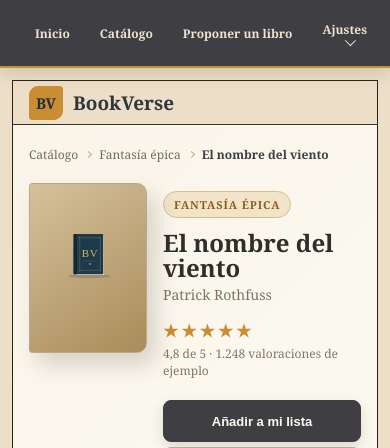
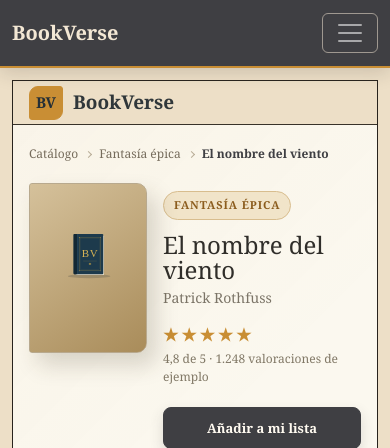
Before and after one commit to LastraMigue/BookVerse, a PHP site: page /libro.php in a window 390 px wide. Shown: the top 448 px of the page. Run offline with PHP 8.4, Linux system fonts and the light colour scheme.

Commit message:
feat: code separated within the same CSS file and CSS optimization; hamburger menu added #22

```diff
--- a/CrearCuenta.php
+++ b/CrearCuenta.php
@@ -6,8 +6,6 @@
     <meta name="description" content="Crea tu cuenta en BookVerse para guardar libros y organizar tus lecturas.">
     <title>Crear cuenta | BookVerse</title>
     <!-- Bootstrap -->
-    <link href="https://cdn.jsdelivr.net/npm/bootstrap@5.3.3/dist/css/bootstrap.min.css" rel="stylesheet">
-    <link rel="stylesheet" href="styles.css">
 </head>
 <body class="pagina-acceso">
     <?php include 'navbar.php'; ?>
--- a/FormularioLibro.php
+++ b/FormularioLibro.php
@@ -6,8 +6,6 @@
     <meta name="description" content="Propón un libro para que más lectores puedan descubrirlo en BookVerse.">
     <title>Proponer un libro | BookVerse</title>
     <!-- Bootstrap -->
-    <link href="https://cdn.jsdelivr.net/npm/bootstrap@5.3.3/dist/css/bootstrap.min.css" rel="stylesheet">
-    <link rel="stylesheet" href="styles.css">
 </head>
 <body class="pagina-catalogo pagina-formulario">
     <?php include 'navbar.php'; ?>
--- a/IniciarSesion.php
+++ b/IniciarSesion.php
@@ -6,8 +6,6 @@
     <meta name="description" content="Inicia sesión en BookVerse y continúa organizando tus próximas lecturas.">
     <title>Iniciar sesión | BookVerse</title>
     <!-- Bootstrap -->
-    <link href="https://cdn.jsdelivr.net/npm/bootstrap@5.3.3/dist/css/bootstrap.min.css" rel="stylesheet">
-    <link rel="stylesheet" href="styles.css">
 </head>
 <body class="pagina-acceso">
     <?php include 'navbar.php'; ?>
--- a/MisListas.php
+++ b/MisListas.php
@@ -5,7 +5,6 @@
     <meta name="viewport" content="width=device-width, initial-scale=1.0">
     <meta name="description" content="Organiza tus próximas lecturas y vuelve a los libros que más te gustan en BookVerse.">
     <title>Mis listas | BookVerse</title>
-    <link rel="stylesheet" href="styles.css">
 </head>
 <body class="pagina-catalogo pagina-listas">
     <?php include 'navbar.php'; ?>
--- a/administracion.php
+++ b/administracion.php
@@ -5,7 +5,6 @@
     <meta name="viewport" content="width=device-width, initial-scale=1.0">
     <meta name="description" content="Revisa las propuestas de libros de BookVerse.">
     <title>Administración | BookVerse</title>
-    <link rel="stylesheet" href="styles.css">
 </head>
 <body class="pagina-catalogo pagina-administracion">
     <?php include 'navbar.php'; ?>
--- a/inicio.php
+++ b/inicio.php
@@ -6,8 +6,6 @@
     <meta name="description" content="Descubre tu próxima lectura en BookVerse: explora libros, guarda tus favoritos y comparte tu pasión por las historias.">
     <title>BookVerse | Un universo de historias</title>
     <!-- Bootstrap -->
-    <link href="https://cdn.jsdelivr.net/npm/bootstrap@5.3.3/dist/css/bootstrap.min.css" rel="stylesheet">
-    <link rel="stylesheet" href="styles.css">
 </head>
 <body class="pagina-inicio">
     <?php include 'navbar.php'; ?>
--- a/libro.php
+++ b/libro.php
@@ -5,7 +5,6 @@
     <meta name="viewport" content="width=device-width, initial-scale=1.0">
     <meta name="description" content="Consulta portadas, sinopsis y detalles de libros seleccionados por BookVerse.">
     <title>Detalles del libro | BookVerse</title>
-    <link rel="stylesheet" href="styles.css">
 </head>
 <body class="pagina-catalogo pagina-detalle">
     <?php include 'navbar.php'; ?>
@@ -30,7 +29,7 @@
                             </nav>
                             <div class="resumen-libro">
                                 <div class="portada-detalle">
-                                    <img src="assets/img/bv_1_libro_cerrado.svg" alt="Ilustración de un libro cerrado para El nombre del viento">
+                                    <img class="portada-ilustrada" src="assets/img/bv_1_libro_cerrado.svg" alt="Ilustración de un libro cerrado para El nombre del viento">
                                 </div>
                                 <div class="informacion-resumen">
                                     <p class="etiqueta-genero">Fantasía épica</p>
--- a/navbar.php
+++ b/navbar.php
@@ -1,14 +1,25 @@
+<link href="https://cdn.jsdelivr.net/npm/bootstrap@5.3.3/dist/css/bootstrap.min.css" rel="stylesheet">
+<link rel="stylesheet" href="styles.css">
 <header class="barra-superior barra-inicio">
-    <nav class="enlaces-superiores" aria-label="Navegación principal">
-        <a href="inicio.php">Inicio</a>
-        <a href="catalogo.php">Catálogo</a>
-        <a href="FormularioLibro.php">Proponer un libro</a>
-        <details class="ajustes-navbar">
-            <summary>Ajustes</summary>
-            <div>
-                <a href="MisListas.php">Mis listas</a>
-                <a href="IniciarSesion.php">Iniciar sesión</a>
-            </div>
-        </details>
+    <nav class="navbar navbar-expand-lg navbar-dark navbar-bookverse" aria-label="Navegación principal">
+        <a class="navbar-brand navbar-marca" href="inicio.php">BookVerse</a>
+        <button class="navbar-toggler" type="button" data-bs-toggle="collapse" data-bs-target="#menu-principal" aria-controls="menu-principal" aria-expanded="false" aria-label="Abrir menú de navegación">
+            <span class="navbar-toggler-icon"></span>
+        </button>
+        <div class="collapse navbar-collapse" id="menu-principal">
+            <ul class="navbar-nav enlaces-superiores">
+                <li class="nav-item"><a class="nav-link" href="inicio.php">Inicio</a></li>
+                <li class="nav-item"><a class="nav-link" href="catalogo.php">Catálogo</a></li>
+                <li class="nav-item"><a class="nav-link" href="FormularioLibro.php">Proponer un libro</a></li>
+                <li class="nav-item dropdown">
+                    <a class="nav-link dropdown-toggle" href="#" role="button" data-bs-toggle="dropdown" aria-expanded="false">Ajustes</a>
+                    <ul class="dropdown-menu dropdown-menu-end">
+                        <li><a class="dropdown-item" href="MisListas.php">Mis listas</a></li>
+                        <li><a class="dropdown-item" href="IniciarSesion.php">Iniciar sesión</a></li>
+                    </ul>
+                </li>
+            </ul>
+        </div>
     </nav>
 </header>
+<script src="https://cdn.jsdelivr.net/npm/bootstrap@5.3.3/dist/js/bootstrap.bundle.min.js" ></script>
--- a/styles.css
+++ b/styles.css
@@ -31,8 +33,7 @@ body {
     margin-left: auto;
 }
 
-.enlaces-superiores a,
-.ajustes-navbar summary {
+.enlaces-superiores a {
     height: 24px;
     display: grid;
     place-items: center;
@@ -48,63 +49,7 @@ body {
     text-decoration: none;
 }
 
-.ajustes-navbar {
-    position: relative;
-}
-
-.ajustes-navbar summary {
-    cursor: pointer;
-    list-style: none;
-}
-
-.ajustes-navbar summary::-webkit-details-marker {
-    display: none;
-}
-
-.ajustes-navbar[open]>div {
-    position: absolute;
-    top: calc(100% + 4px);
-    right: 0;
-    z-index: 20;
-    display: grid;
-    gap: 4px;
-    min-width: max-content;
-    padding: 6px;
-    border: 1px solid #c98e34;
-    border-radius: 12px;
-    background: #ead4a9;
-    box-shadow: 0 12px 24px rgba(29, 27, 25, .2);
-}
-
-.ajustes-navbar[open]>div a {
-    justify-content: start;
-}
-
-.contenedor-busqueda {
-    position: relative;
-    margin: 0 0 14px;
-}
-
-.contenedor-busqueda svg {
-    position: absolute;
-    left: 12px;
-    top: 50%;
-    width: 18px;
-    height: 18px;
-    transform: translateY(-50%);
-    stroke: #777c83;
-}
-
-.busqueda {
-    width: 100%;
-    height: 39px;
-    border: 1px solid #c8c9cf;
-    border-radius: 2px;
-    padding: 0 12px 0 40px;
-    color: #777;
-    font-size: 11px;
-}
-
+/* ===== catalogo.php, libro.php, FormularioLibro.php, MisListas.php y administracion.php ===== */
 .pagina-catalogo {
     min-width: 800px;
     min-height: 700px;
@@ -350,8 +301,7 @@ body {
 }
 
 
-.barra-inicio .enlaces-superiores a,
-.barra-inicio .ajustes-navbar summary {
+.barra-inicio .enlaces-superiores a {
     height: auto;
     min-height: 44px;
     border: 1px solid transparent;
@@ -365,70 +315,31 @@ body {
 }
 
 
-.barra-inicio .enlaces-superiores a:hover,
-.barra-inicio .ajustes-navbar summary:hover,
-.barra-inicio .ajustes-navbar[open] summary {
+.barra-inicio .enlaces-superiores a:hover {
     background: #c98e34;
     color: #1d1b18;
 }
 
 
-.barra-inicio .enlaces-superiores a[aria-current="page"],
-.barra-inicio .ajustes-navbar[open]>div a[aria-current="page"] {
+.barra-inicio .enlaces-superiores a[aria-current="page"] {
     border-color: #c98e34;
     background: #c98e34;
     color: #1d1b18;
 }
 
 
-.barra-inicio .enlaces-superiores a:hover,
-.barra-inicio .ajustes-navbar summary:hover {
+.barra-inicio .enlaces-superiores a:hover {
     transform: translateY(-1px);
 }
 
 
-.barra-inicio .enlaces-superiores a:focus-visible,
-.barra-inicio .ajustes-navbar summary:focus-visible,
-.barra-inicio .ajustes-navbar[open]>div a:focus-visible {
+.barra-inicio .enlaces-superiores a:focus-visible {
     outline: 2px solid #c98e34;
     outline-offset: 3px;
 }
 
 
-.barra-inicio .ajustes-navbar summary::after {
-    width: 7px;
-    height: 7px;
-    display: inline-block;
-    margin-left: 9px;
-    border-right: 1.5px solid currentColor;
-    border-bottom: 1.5px solid currentColor;
-    content: "";
-    transform: rotate(45deg) translateY(-2px);
-    transition: transform .18s ease;
-}
-
-
-.barra-inicio .ajustes-navbar[open] summary::after {
-    transform: rotate(225deg) translate(-1px, -1px);
-}
-
-
-.barra-inicio .ajustes-navbar[open]>div a {
-    min-height: 40px;
-    border: 0;
-    border-radius: 8px;
-    color: #3b382f;
-    padding: 8px 14px;
-    font-size: 14px;
-}
-
-
-.barra-inicio .ajustes-navbar[open]>div a:hover {
-    background: #c98e34;
-    color: #1d1b18;
-}
-
-
+/* ===== catalogo.php y FormularioLibro.php ===== */
 .pagina-catalogo .navegacion-catalogo {
     grid-template-columns: minmax(150px, 220px) minmax(0, 1fr);
 }
@@ -3098,21 +2920,23 @@ body {
         justify-content: center;
     }
 
-    .barra-inicio .enlaces-superiores a,
-    .barra-inicio .ajustes-navbar summary {
+    .barra-inicio .enlaces-superiores a {
         min-height: 38px;
         padding: 7px 10px;
         font-size: 12px;
     }
 
+    /* ===== NAVEGACION COMPARTIDA: catalogo.php, FormularioLibro.php, MisListas.php y administracion.php ===== */
     .pagina-catalogo .navegacion-catalogo {
         grid-template-columns: 62px 1fr;
     }
 
+    /* ===== COMPARTIDO: catalogo.php, libro.php, FormularioLibro.php, MisListas.php y administracion.php ===== */
     .titulo-catalogo {
         padding-left: 10px;
     }
 
+    /* ===== RESPONSIVE: libro.php ===== */
     .contenido-principal-detalle {
         padding: 18px 16px 24px;
     }
@@ -3425,6 +3242,106 @@ body {
     }
 }
 
+/* ===== navbar.php ===== */
+.barra-inicio .navbar-bookverse {
+    width: 100%;
+    padding: 0;
+}
+
+.barra-inicio .navbar-marca {
+    color: #f3e7d4;
+    font-family: Georgia, "Times New Roman", serif;
+    font-size: 20px;
+    font-weight: 700;
+    text-decoration: none;
+}
+
+.barra-inicio .navbar-marca:hover {
+    color: #d7b16e;
+}
+
+.barra-inicio .navbar-toggler {
+    border-color: rgba(239, 226, 207, .55);
+}
+
+.barra-inicio .navbar-toggler:focus {
+    box-shadow: 0 0 0 .2rem rgba(201, 142, 52, .35);
+}
+
+.barra-inicio .dropdown-menu {
+    min-width: 180px;
+    border: 1px solid #d5c7ad;
+    border-radius: 9px;
+    background: #f7f1e5;
+    padding: 6px;
+    box-shadow: 0 12px 24px rgba(29, 27, 25, .2);
+}
+
+.barra-inicio .enlaces-superiores .dropdown-item {
+    min-height: 40px;
+    display: flex;
+    align-items: center;
+    border: 0;
+    border-radius: 6px;
+    background: transparent;
+    color: #3b382f;
+    padding: 8px 12px;
+    font-size: 14px;
+}
+
+.barra-inicio .enlaces-superiores .dropdown-item:hover,
+.barra-inicio .enlaces-superiores .dropdown-item:focus {
+    background: #ead4a9;
+    color: #1d1b18;
+}
+
+@media (max-width: 991.98px) {
+    .barra-inicio .navbar-bookverse {
+        flex-wrap: wrap;
+    }
+
+    .barra-inicio .enlaces-superiores {
+        width: 100%;
+        margin-left: 0;
+        flex-direction: column;
+        align-items: stretch;
+        gap: 2px;
+        padding: 8px 0 2px;
+    }
+
+    .barra-inicio .enlaces-superiores .nav-link {
+        display: flex;
+        align-items: center;
+        justify-content: flex-start;
+        justify-items: start;
+        border-radius: 6px;
+        padding: 9px 12px;
+    }
+
+    .barra-inicio .enlaces-superiores .nav-link:hover,
+    .barra-inicio .enlaces-superiores .nav-link:focus {
+        transform: none;
+    }
+
+    .barra-inicio .enlaces-superiores .dropdown-menu {
+        border: 0;
+        background: rgba(255, 255, 255, .08);
+        box-shadow: none;
+        padding-left: 10px;
+    }
+
+    .barra-inicio .enlaces-superiores .dropdown-item {
+        color: #efe2cf;
+    }
+
+    .barra-inicio .enlaces-superiores .dropdown-item:hover,
+    .barra-inicio .enlaces-superiores .dropdown-item:focus {
+        background: #c98e34;
+        color: #1d1b18;
+    }
+}
+
+/* ===== administracion.php ===== */
 .pagina-catalogo.pagina-administracion {
     min-width: 320px;
     background: #eddfc7;
```
Also changed, not shown: other parts of styles.css (+17 -105 lines), catalogo.php (+6 -11 lines).
